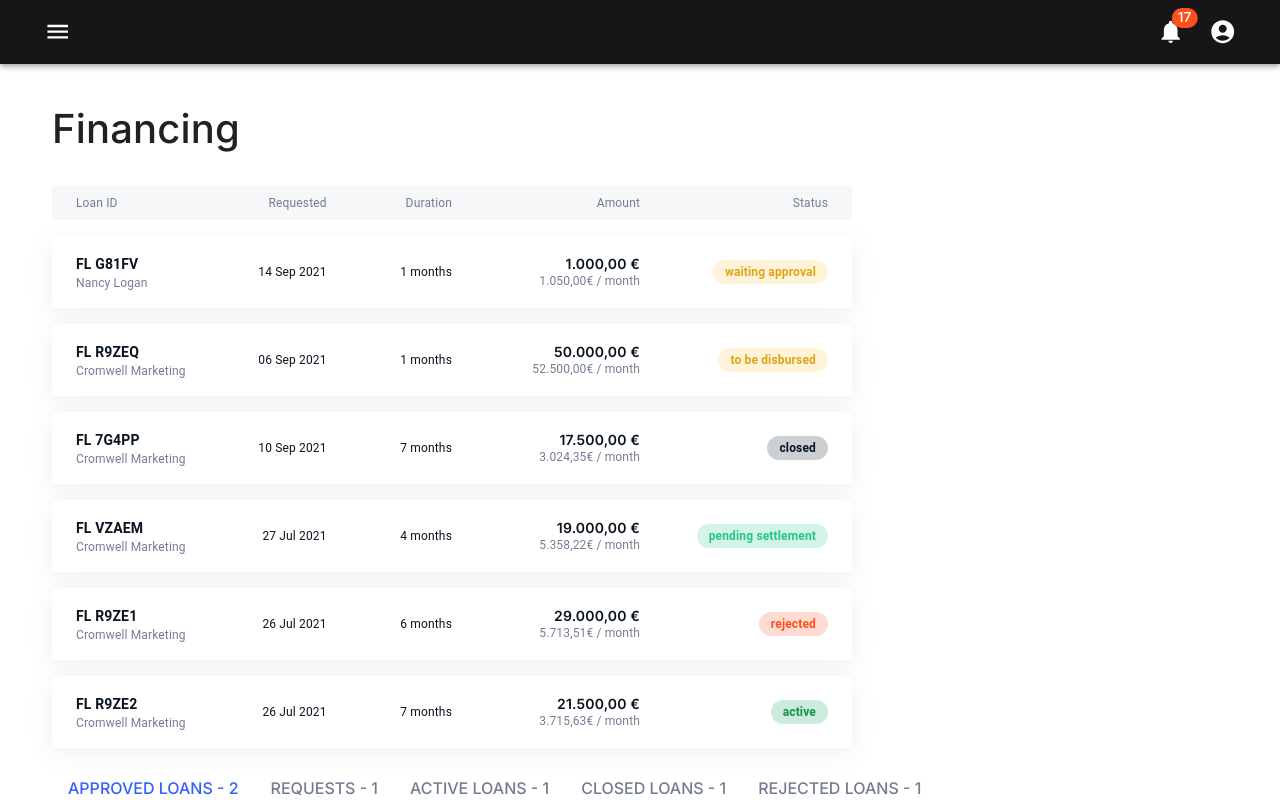
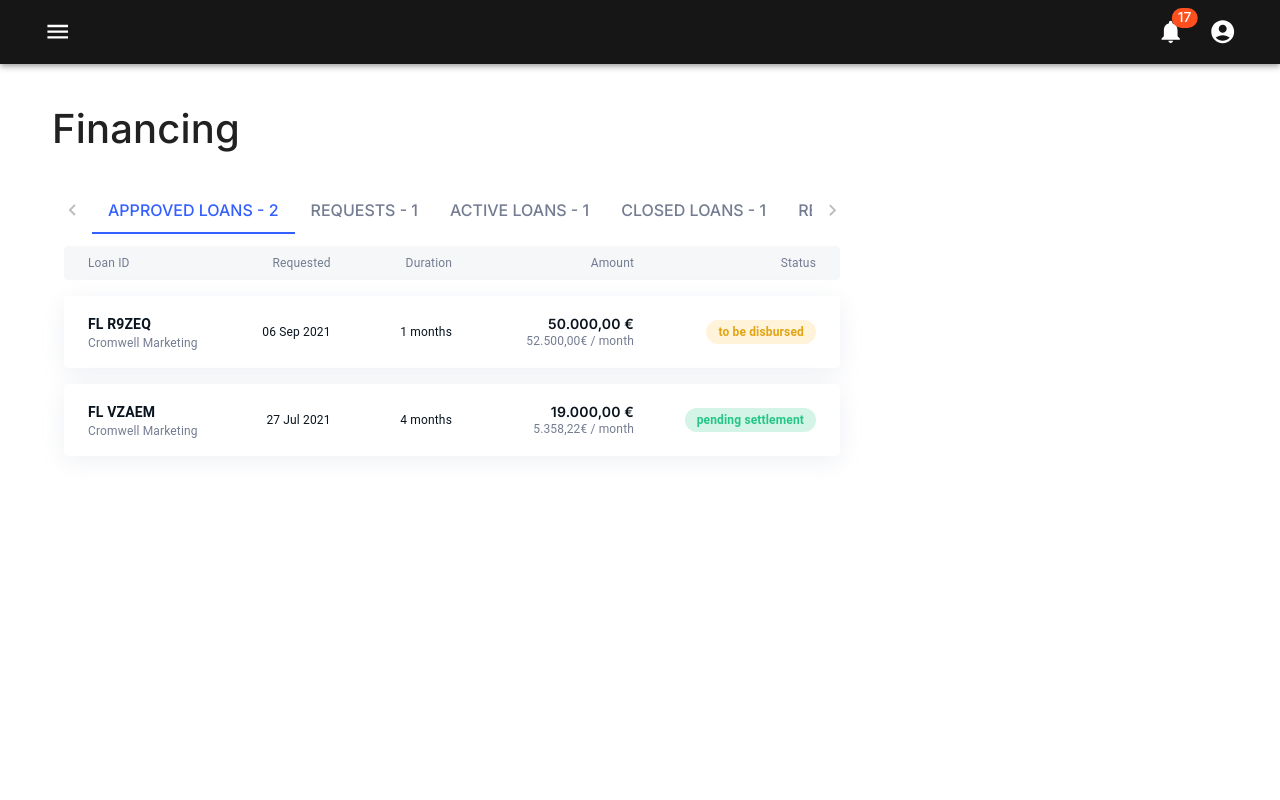
Before and after one commit to AnastasiiaGapon/puls-test-task, a React (Create React App) app: page / in a window 1280 px wide. Shown: the top 800 px of the page. Built offline with nearby package versions, Linux system fonts and the light colour scheme.

Commit message:
makes tabs adaptive

```diff
--- a/src/components/App.tsx
+++ b/src/components/App.tsx
@@ -1,6 +1,5 @@
 import React from 'react';
 import { CssBaseline, ThemeProvider } from '@mui/material';
-import LoansList from './Loans/LoansList';
 import LoansTabs from './Loans/LoansTabs';
 import theme from '../theme/theme';
 import Header from './Header/Header';
@@ -13,7 +12,6 @@ function App() {
       <ThemeProvider theme={theme}>
         <Header />
         <Main>
-          <LoansList />
           <LoansTabs />
         </Main>
       </ThemeProvider>
--- a/src/components/Loans/LoansList.tsx
+++ /dev/null
@@ -1,107 +0,0 @@
-import { Box, Card, Grid, Hidden, Typography, useMediaQuery } from '@mui/material';
-import moment from 'moment';
-import React from 'react';
-// eslint-disable-next-line import/extensions
-import data from '../../data/loans.json';
-import useStyles from './LoansListStyles';
-import theme from '../../theme/theme';
-
-
-const LoansList: React.FC = () => {
-  const { loanRequests }: any = data;
-  const mobile = useMediaQuery(theme.breakpoints.down('xs'));
-  const styles = useStyles();
-
-  // eslint-disable-next-line no-console
-  console.log(loanRequests);
-
-  return (
-    <>
-      <Typography variant="h2" sx={{ marginBottom: 8 }}>Financing</Typography>
-      <Hidden smDown>
-        <Card className={styles.loansListHeader} elevation={0}>
-          <Grid container>
-            <Grid item xs={2}>Loan ID</Grid>
-            <Grid item xs={2}><Box textAlign="right">Requested</Box></Grid>
-            <Grid item xs={2}><Box textAlign="right">Duration</Box></Grid>
-            <Grid item xs={3}><Box textAlign="right">Amount</Box></Grid>
-            <Grid item xs={3}><Box textAlign="right">Status</Box></Grid>
-          </Grid>
-        </Card>
-      </Hidden>
-      {loanRequests.map((loan: any) => (
-        <Card className={styles.loanCard} key={loan.id}>
-          <Grid container alignItems={mobile ? 'flex-start' : 'center'}>
-            <Grid item xs={7} sm={2}>
-              <span className={styles.name}>
-                <Hidden smDown>
-                  FL
-                  {' '}
-                </Hidden>
-                {loan.externalId}
-              </span>
-              <Hidden smUp>
-                <Box component="span" ml={2} mb={-0.5} className={`${styles.status} ${loan.status.replaceAll(/\s+/g, '-')}`}>
-                  {loan.status}
-                </Box>
-              </Hidden>
-              <div className={`${styles.subtitle} ${styles.nameSubtitle}`}>{loan.account?.company.name}</div>
-              <Hidden smUp>
-                <Box className={styles.date} pt={1} color={theme.palette.text.secondary}>
-                  {moment(loan.createdAt).format('DD MMM YYYY')}
-                </Box>
-              </Hidden>
-            </Grid>
-            <Hidden smDown>
-              <Grid item xs={12} sm={2}>
-                <div className={styles.date}>
-                  {moment(loan.createdAt).format('DD MMM YYYY')}
-                </div>
-              </Grid>
-              <Grid item xs sm={2}>
-                <div className={styles.date}>
-                  {`${loan.duration} months`}
-                </div>
-              </Grid>
-            </Hidden>
-            <Grid item xs={5} sm={3}>
-              <Box className={styles.amountBox}>
-                <Typography component="div" variant="caption" className={styles.amount} align="right">
-                  {`${loan.amount.toLocaleString('de-DE', {
-                    minimumFractionDigits: 2,
-                    maximumFractionDigits: 2,
-                  })}`}
-                  &nbsp;€
-                </Typography>
-                <Hidden smUp>
-                  <Box mt={2} mb={1} className={styles.date} color={theme.palette.text.secondary} textAlign="right">
-                    for
-                    {' '}
-                    {`${loan.duration} months`}
-                  </Box>
-                </Hidden>
-                <Box className={styles.subtitle} textAlign="right">
-                  {`${loan.monthlyPayment.toLocaleString('de-DE', {
-                    minimumFractionDigits: 2,
-                    maximumFractionDigits: 2,
-                  })}€ / month`}
-                </Box>
-              </Box>
-            </Grid>
-            <Hidden smDown>
-              <Grid item xs={12} sm={3}>
-                <Box textAlign="right">
-                  <span className={`${styles.status} ${loan.status.replaceAll(/\s+/g, '-')}`}>
-                    {loan.status}
-                  </span>
-                </Box>
-              </Grid>
-            </Hidden>
-          </Grid>
-        </Card>
-      ))}
-    </>
-  );
-};
-
-export default LoansList;
--- a/src/components/Loans/LoansTabs.tsx
+++ b/src/components/Loans/LoansTabs.tsx
@@ -1,68 +1,33 @@
-import { Box } from '@mui/material';
-import Tabs from '@mui/material/Tabs';
-import Tab from '@mui/material/Tab';
-// import moment from 'moment';
+import { Typography, Box, tabsClasses, Tabs, Tab } from '@mui/material';
 import React, { useEffect } from 'react';
 import LoansTabsList from './LoansTabsList';
+import TabPanel from './TabPanel';
 // eslint-disable-next-line import/extensions
 import data from '../../data/loans.json';
-// import useStyles from './LoansListStyles';
-// import theme from '../../theme/theme';
-
-interface TabPanelProps {
-  children?: React.ReactNode;
-  index: number;
-  value: number;
-}
-
-function TabPanel(props: TabPanelProps) {
-  const { children, value, index, ...other } = props;
-
-  return (
-    <div
-      role="tabpanel"
-      hidden={value !== index}
-      id={`simple-tabpanel-${index}`}
-      aria-labelledby={`simple-tab-${index}`}
-      {...other}
-    >
-      {value === index && (
-        <Box sx={{ p: 3 }}>
-          {children}
-        </Box>
-      )}
-    </div>
-  );
-}
 
 interface TabItem {
-  approvedLoans: any[],
-  requests: any[],
-  activeLoans: any[],
-  closedLoans: any[],
-  rejectedLoans: any[],
+  approvedLoans: Loan[],
+  requests: Loan[],
+  activeLoans: Loan[],
+  closedLoans: Loan[],
+  rejectedLoans: Loan[],
 }
 
 const LoansTabs: React.FC = () => {
   const { loanRequests }: any = data;
-  // const mobile = useMediaQuery(theme.breakpoints.down('xs'));
-  // const styles = useStyles();
-
-  // eslint-disable-next-line no-console
-  console.log(loanRequests);
 
   const [value, setValue] = React.useState(0);
   const [tabItems, setTabItems] = React.useState<TabItem>({
     approvedLoans: loanRequests
-      .filter((loan: any) => loan.status === 'pending settlement' || loan.status === 'to be disbursed'),
+      .filter((loan: Loan) => loan.status === 'pending settlement' || loan.status === 'to be disbursed'),
     requests: loanRequests
-      .filter((loan: any) => loan.status === 'waiting approval'),
+      .filter((loan: Loan) => loan.status === 'waiting approval'),
     activeLoans: loanRequests
-      .filter((loan: any) => loan.status === 'active'),
+      .filter((loan: Loan) => loan.status === 'active'),
     closedLoans: loanRequests
-      .filter((loan: any) => loan.status === 'closed'),
+      .filter((loan: Loan) => loan.status === 'closed'),
     rejectedLoans: loanRequests
-      .filter((loan: any) => loan.status === 'rejected'),
+      .filter((loan: Loan) => loan.status === 'rejected'),
   });
 
   const handleChange = (event: React.SyntheticEvent, newValue: number) => {
@@ -70,41 +35,45 @@ const LoansTabs: React.FC = () => {
   };
 
   useEffect(() => {
-    setTabItems({
-      approvedLoans: loanRequests
-        .filter((loan: any) => loan.status === 'pending settlement' || loan.status === 'to be disbursed')
-        .map((loan: any) => ({ ...loan, tabLabel: 'Approved Loans' })),
-      requests: loanRequests
-        .filter((loan: any) => loan.status === 'waiting approval')
-        .map((loan: any) => ({ ...loan, tabLabel: 'Requests' })),
-      activeLoans: loanRequests
-        .filter((loan: any) => loan.status === 'active')
-        .map((loan: any) => ({ ...loan, tabLabel: 'Active Loans' })),
-      closedLoans: loanRequests
-        .filter((loan: any) => loan.status === 'closed')
-        .map((loan: any) => ({ ...loan, tabLabel: 'Closed Loans' })),
-      rejectedLoans: loanRequests
-        .filter((loan: any) => loan.status === 'rejected')
-        .map((loan: any) => ({ ...loan, tabLabel: 'Rejected Loans' })),
-    });
-  }, [loanRequests]);
+    setTabItems(latestState => ({
+      approvedLoans: latestState.approvedLoans
+        .map((loan: Loan) => ({ ...loan, tabLabel: 'Approved Loans' })),
+      requests: latestState.requests
+        .map((loan: Loan) => ({ ...loan, tabLabel: 'Requests' })),
+      activeLoans: latestState.activeLoans
+        .map((loan: Loan) => ({ ...loan, tabLabel: 'Active Loans' })),
+      closedLoans: latestState.closedLoans
+        .map((loan: Loan) => ({ ...loan, tabLabel: 'Closed Loans' })),
+      rejectedLoans: latestState.rejectedLoans
+        .map((loan: Loan) => ({ ...loan, tabLabel: 'Rejected Loans' })),
+    }));
+  }, []);
 
   const { approvedLoans, requests, activeLoans, closedLoans, rejectedLoans } = tabItems;
-  const filteredTabs = [approvedLoans, requests, activeLoans, closedLoans, rejectedLoans]
+  const filteredTabs: Loan[][] = [approvedLoans, requests, activeLoans, closedLoans, rejectedLoans]
     .filter(tab => tab.length > 0);
 
   return (
     <>
-      <Tabs value={value} onChange={handleChange} aria-label="basic tabs example">
-        {filteredTabs.map((tab: any) => (
-          <Tab label={`${tab[0].tabLabel} - ${tab.length}`} key={tab.id}/>
+      <Typography variant="h2" sx={{ marginBottom: 8 }}>Financing</Typography>
+      <Box sx={{ maxWidth: 800, bgcolor: 'background.paper' }}>
+        <Tabs value={value} onChange={handleChange} aria-label="basic tabs example" variant="scrollable" scrollButtons allowScrollButtonsMobile
+          sx={{
+            [`& .${tabsClasses.scrollButtons}`]: {
+              '&.Mui-disabled': { opacity: 0.3 },
+            },
+          }}
+        >
+          {filteredTabs.map((tab: Loan[]) => (
+            <Tab label={`${tab[0].tabLabel} - ${tab.length}`} key={tab[0].id} />
+          ))}
+        </Tabs>
+        {filteredTabs.map((tab: Loan[], i: number) => (
+          <TabPanel value={value} index={i} key={tab[0].id}>
+            <LoansTabsList filteredList={tab} />
+          </TabPanel>
         ))}
-      </Tabs>
-      {filteredTabs.map((tab: any, i: number) => (
-        <TabPanel value={value} index={i} key={tab.id}>
-          <LoansTabsList filteredList={tab} />
-        </TabPanel>
-      ))}
+      </Box>
     </>
   );
 };
--- a/src/components/Loans/LoansTabsList.tsx
+++ b/src/components/Loans/LoansTabsList.tsx
@@ -1,20 +1,17 @@
 import { Box, Card, Grid, Hidden, Typography, useMediaQuery } from '@mui/material';
 import moment from 'moment';
 import React from 'react';
-import useStyles from './LoansListStyles';
+import useStyles from './LoansTabsListStyles';
 import theme from '../../theme/theme';
 
 interface Props {
-  filteredList: any[];
+  filteredList: Loan[];
 }
 
 const LoansTabsList: React.FC<Props> = (props) => {
   const { filteredList } = props;
   const mobile = useMediaQuery(theme.breakpoints.down('xs'));
   const styles = useStyles();
-
-  // eslint-disable-next-line no-console
-  console.log('render');
 
   return (
     <>
@@ -29,7 +26,7 @@ const LoansTabsList: React.FC<Props> = (props) => {
           </Grid>
         </Card>
       </Hidden>
-      {filteredList.map((loan: any) => (
+      {filteredList.map((loan: Loan) => (
         <Card className={styles.loanCard} key={loan.id}>
           <Grid container alignItems={mobile ? 'flex-start' : 'center'}>
             <Grid item xs={7} sm={2}>
--- a/src/components/Loans/LoansListTabsStyles.ts
+++ b/src/components/Loans/LoansTabsStyles.ts
@@ -4,7 +4,7 @@ import { makeStyles } from '@mui/styles';
 export default makeStyles((theme: Theme) => ({
   loanCard: {
     marginBottom: theme.spacing(4),
-    padding: theme.spacing(4, 6),
+    padding: theme.spacing(4, 4),
     maxWidth: 800,
     borderRadius: theme.shape.borderRadius,
     boxShadow: '0 5px 25px rgba(227, 230, 236, 0.6)',
--- /dev/null
+++ b/src/components/Loans/TabPanel.tsx
@@ -0,0 +1,30 @@
+import React from 'react';
+import { Box } from '@mui/material';
+
+interface TabPanelProps {
+  children?: React.ReactNode;
+  index: number;
+  value: number;
+}
+
+function TabPanel(props: TabPanelProps) {
+  const { children, value, index, ...other } = props;
+
+  return (
+    <div
+      role="tabpanel"
+      hidden={value !== index}
+      id={`simple-tabpanel-${index}`}
+      aria-labelledby={`simple-tab-${index}`}
+      {...other}
+    >
+      {value === index && (
+        <Box sx={{ p: 3 }}>
+          {children}
+        </Box>
+      )}
+    </div>
+  );
+}
+
+export default TabPanel;
```
Also changed, not shown: src/react-app-env.d.ts (+24 -0 lines), src/components/Loans/LoansTabsListStyles.ts (renamed from src/components/Loans/LoansListStyles.ts).
